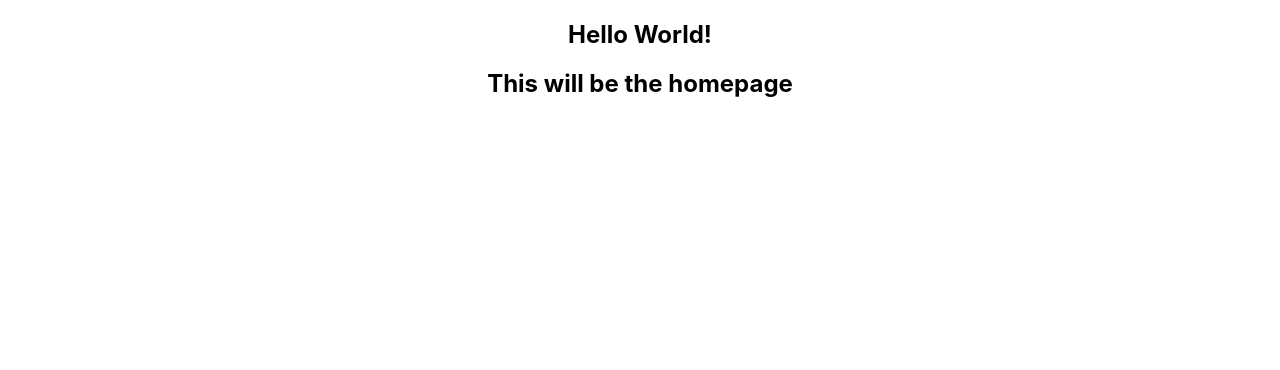
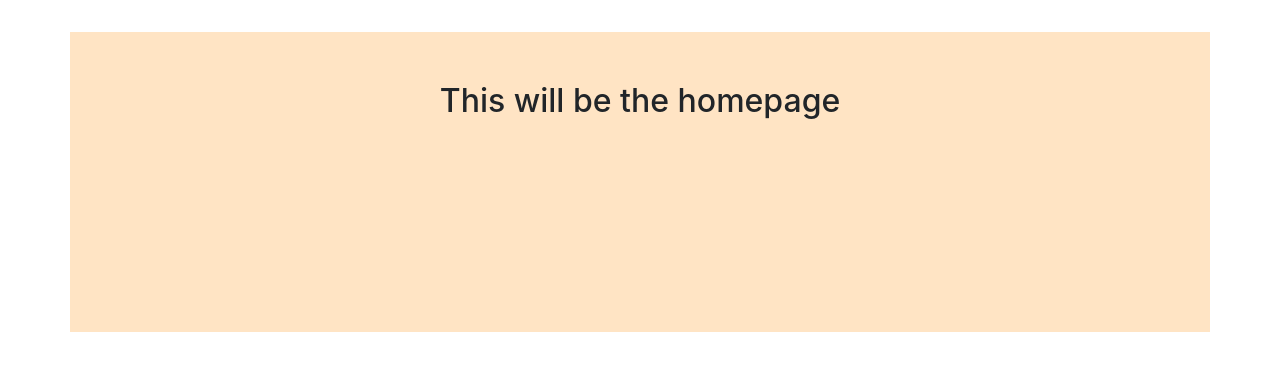
Before and after one commit to CodyBonsma/fam-recipes, a React (Create React App) app in the folder client/: page / in a window 1280 px wide. Shown: the top 370 px of the page. Built offline with nearby package versions, Linux system fonts and the light colour scheme; the HTML template or start-up script is replaced by a standard one.

Commit message:
homepage layout

```diff
--- a/client/public/index.html
+++ b/client/public/index.html
@@ -10,6 +10,12 @@
       content="Web site created using create-react-app"
     />
     <link rel="apple-touch-icon" href="%PUBLIC_URL%/logo192.png" />
+    <link
+      href="https://cdn.jsdelivr.net/npm/bootstrap@5.0.0-beta1/dist/css/bootstrap.min.css"
+      rel="stylesheet"
+      integrity="sha384-giJF6kkoqNQ00vy+HMDP7azOuL0xtbfIcaT9wjKHr8RbDVddVHyTfAAsrekwKmP1"
+      crossorigin="anonymous"
+    />
     <!--
       manifest.json provides metadata used when your web app is installed on a
       user's mobile device or desktop. See https://developers.google.com/web/fundamentals/web-app-manifest/
--- a/client/src/App.js
+++ b/client/src/App.js
@@ -4,7 +4,6 @@ import Home from "./components/Home";
 function App() {
   return (
     <div className="App">
-    <h2>Hello World!</h2>
     <Home />
     </div>
   );
--- /dev/null
+++ b/client/src/components/Home.css
@@ -0,0 +1,6 @@
+.home-header {
+    margin-top: 2rem;
+    padding: 50px;
+    height: 300px;
+    background-color: bisque;
+}
--- a/client/src/components/Home.jsx
+++ b/client/src/components/Home.jsx
@@ -1,11 +1,16 @@
-import React from 'react';
+import React from "react";
+import "./Home.css";
 
 const Home = () => {
-    return (
-        <div>
-            <h2>This will be the homepage</h2>
+  return (
+    <div className="container">
+      <div className="row">
+        <div className="col-sm-12 home-header">
+          <h2>This will be the homepage</h2>
         </div>
-    );
+      </div>
+    </div>
+  );
 };
 
 export default Home;
```
Also changed, not shown: 1 other file (tests, documents, lock files or other folders).
